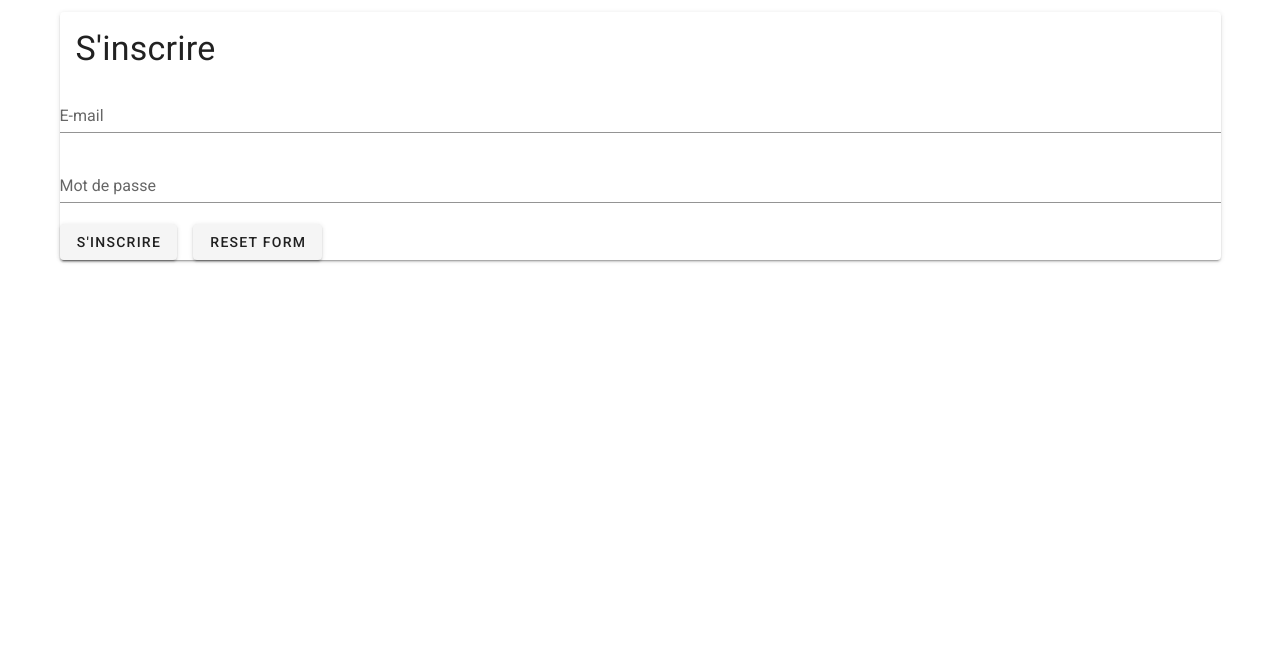
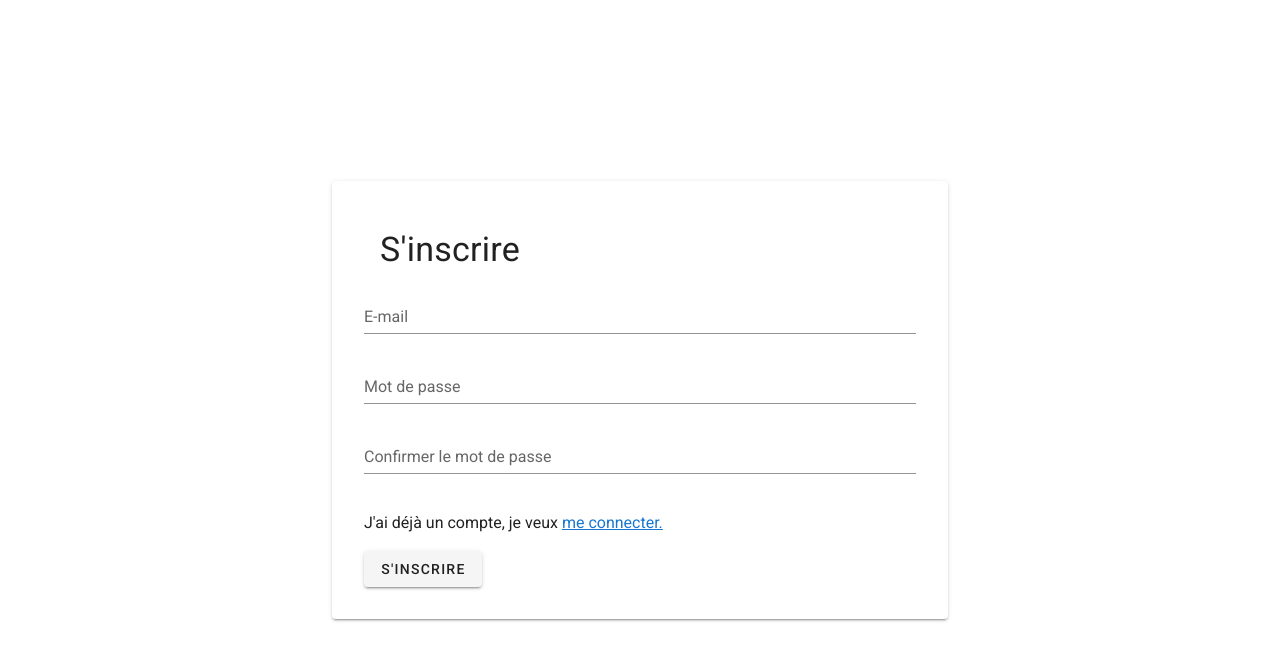
Before and after one commit to bouboudev/muslimref, a Vue app: page /signup in a window 1280 px wide. Shown: the top 660 px of the page. Built offline with nearby package versions, Linux system fonts and the light colour scheme.

Commit message:
update form style

```diff
--- a/src/components/LoginForm.vue
+++ b/src/components/LoginForm.vue
@@ -1,14 +1,21 @@
 <template>
-    <v-container>
-        <v-row>
-            <v-col>
-                <v-card>
+    <v-container fluid>
+        <v-row
+            justify="center"
+            align="center"
+            style="height: 100vh"
+        >
+            <v-col
+                cols="12"
+                sm="8"
+                md="6"
+            >
+                <v-card class="pa-8">
                     <v-form
                         @submit.prevent="validate"
                         ref="form"
                         v-model="valid"
                         lazy-validation
-                        autocomplete="off"
                     >
                         <v-card-title>
                             <h1 class="display-1">Se connecter</h1>
@@ -16,20 +23,18 @@
 
                         <v-text-field
                             v-model="email"
-                            autocomplete="off"
                             :rules="emailRules"
                             label="E-mail"
                             required
                         ></v-text-field>
                         <v-text-field
                             v-model="password"
-                            autocomplete="off"
                             type="password"
                             :rules="passwordRules"
                             label="Mot de passe"
                             required
                         ></v-text-field>
-                        <div>Je n'ai pas de compte, je veux <router-link to="/signup">m'inscrire</router-link></div>
+                        <div class="py-4">Je n'ai pas de compte, je veux <router-link to="/signup">m'inscrire.</router-link></div>
                         <v-btn
                             type="submit"
                             :disabled="!valid"
@@ -75,7 +80,6 @@
             reset() {
                 this.$refs.form.reset();
             },
-
         },
     };
 </script>
--- a/src/components/SignUpForm.vue
+++ b/src/components/SignUpForm.vue
@@ -1,8 +1,16 @@
 <template>
-    <v-container>
-        <v-row>
-            <v-col>
-                <v-card>
+    <v-container fluid>
+        <v-row
+            justify="center"
+            align="center"
+            style="height: 100vh"
+        >
+            <v-col
+                cols="12"
+                sm="8"
+                md="6"
+            >
+                <v-card class="pa-8">
                     <v-form
                         @submit.prevent="validate"
                         ref="form"
@@ -44,6 +52,15 @@
                             label="Mot de passe"
                             required
                         ></v-text-field>
+                        <v-text-field
+                            v-model="confirmPassword"
+                            type="password"
+                            :rules="passwordRules"
+                            autocomplete="off"
+                            label="Confirmer le mot de passe"
+                            required
+                        ></v-text-field>
+                        <div class="py-4">J'ai déjà un compte, je veux <router-link to="/login">me connecter.</router-link></div>
 
                         <!-- <v-text-field
                             v-model="job"
@@ -64,12 +81,6 @@
                             class="mr-4"
                         >
                             S'inscrire
-                        </v-btn>
-                        <v-btn
-                            class="mr-4"
-                            @click="reset"
-                        >
-                            Reset Form
                         </v-btn>
                     </v-form>
                 </v-card>
@@ -103,6 +114,7 @@ import { createUserWithEmailAndPassword } from 'firebase/auth';
         methods: {
             async validate() {
                 try {
+                    if(this.password !== this.confirmPassword) throw new Error('Les mots de passe ne correspondent pas');
                     const user = await createUserWithEmailAndPassword(auth, this.email, this.password);
                     this.reset();
                     console.log(user);
```
Lines whose indentation alone changed are shown as unchanged.
